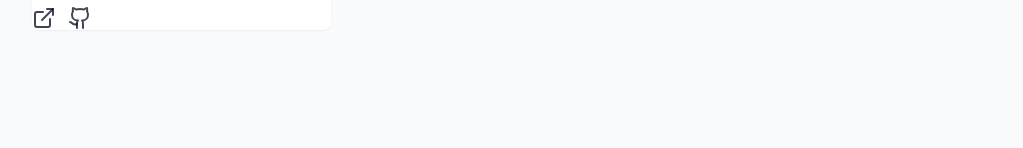
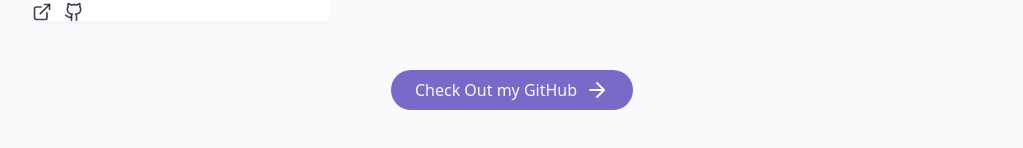
Before and after one commit to Dhayviid/My-new-portfolio-website, a React (Vite) app: page / in a window 1280 px wide. Shown: the part 3496-3644 px from the top of the page, without its empty margins (128-1151 px from the left). Before the commit the page ends 3622 px from the top, so only its background shows below. Built offline with nearby package versions, Linux system fonts and the light colour scheme.

Commit message:
i completed the projectssection

```diff
--- a/src/components/ProjectsSection.jsx
+++ b/src/components/ProjectsSection.jsx
@@ -1,4 +1,4 @@
-import { ExternalLink, Github } from "lucide-react";
+import { ArrowRight, ExternalLink, Github } from "lucide-react";
 
 const projects = [
   {
@@ -86,20 +86,29 @@
                     target="_blank"
                     className="text-foreground/80 hover:text-primary transition-colors duration-300"
                   >
-                    <ExternalLink />
+                    <ExternalLink size={20} />
                   </a>
                   <a
                     href={project.githubUrl}
                     target="_blank"
                     className="text-foreground/80 hover:text-primary transition-colors duration-300"
                   >
-                    <Github />
+                    <Github size={20} />
                   </a>
                 </div>
               </div>
             </div>
           ))}
         </div>
+        <div className="text-center mt-12 ">
+          <a
+            href=""
+            target="_blank"
+            className="cosmic-button w-fit flex items-center mx-auto gap-2"
+          >
+            Check Out my GitHub <ArrowRight />
+          </a>
+        </div>
       </div>
     </section>
   );
```
